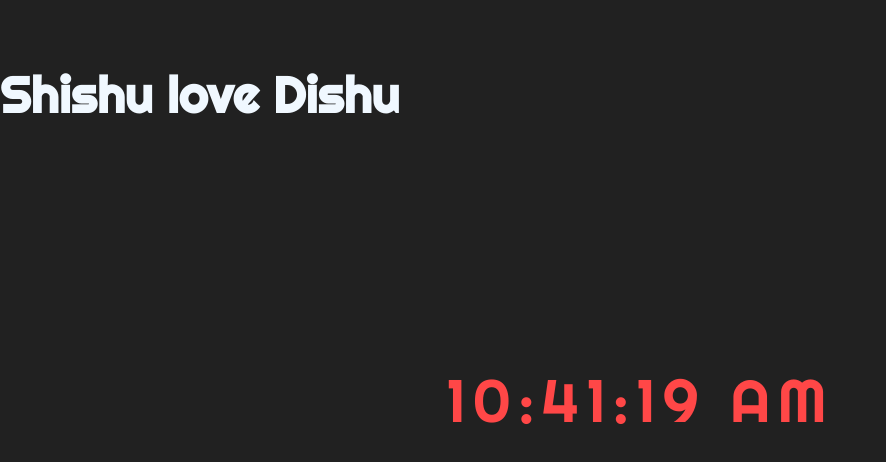
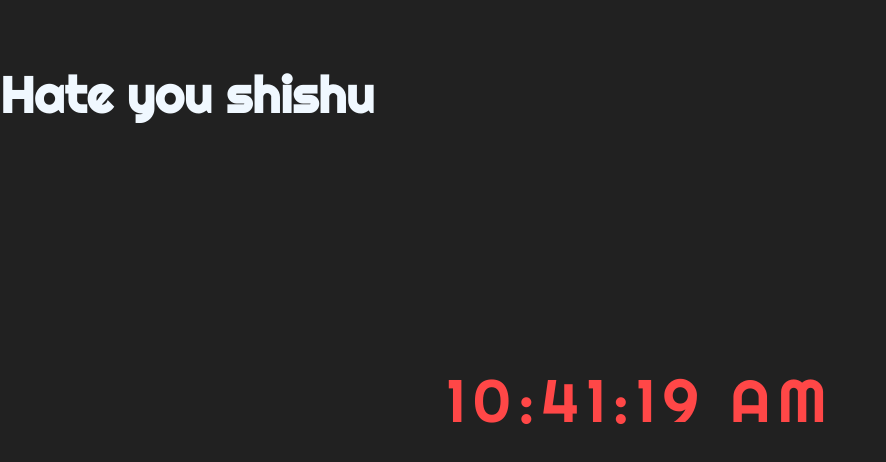
Before and after one commit to dilshadazam/watch, a plain HTML site: page index.html in a window 1280 px wide. Shown: the whole page, without its empty margins (0-886 px from the left). Drawn offline with nearby package versions, Linux system fonts and the light colour scheme.

Commit message:
Update index.html

```diff
--- a/index.html
+++ b/index.html
@@ -18,7 +18,7 @@
     <link rel="stylesheet" href="./style.css" />
   </head>
   <body>
-    <div class="h"><h4>Shishu love Dishu</h4></div>
+    <div class="h"><h4>Hate you shishu</h4></div>
 
     <div id="DigitalCLOCK" class="clock" onload="showTime()"></div>
     <script src="function.js"></script>
```
